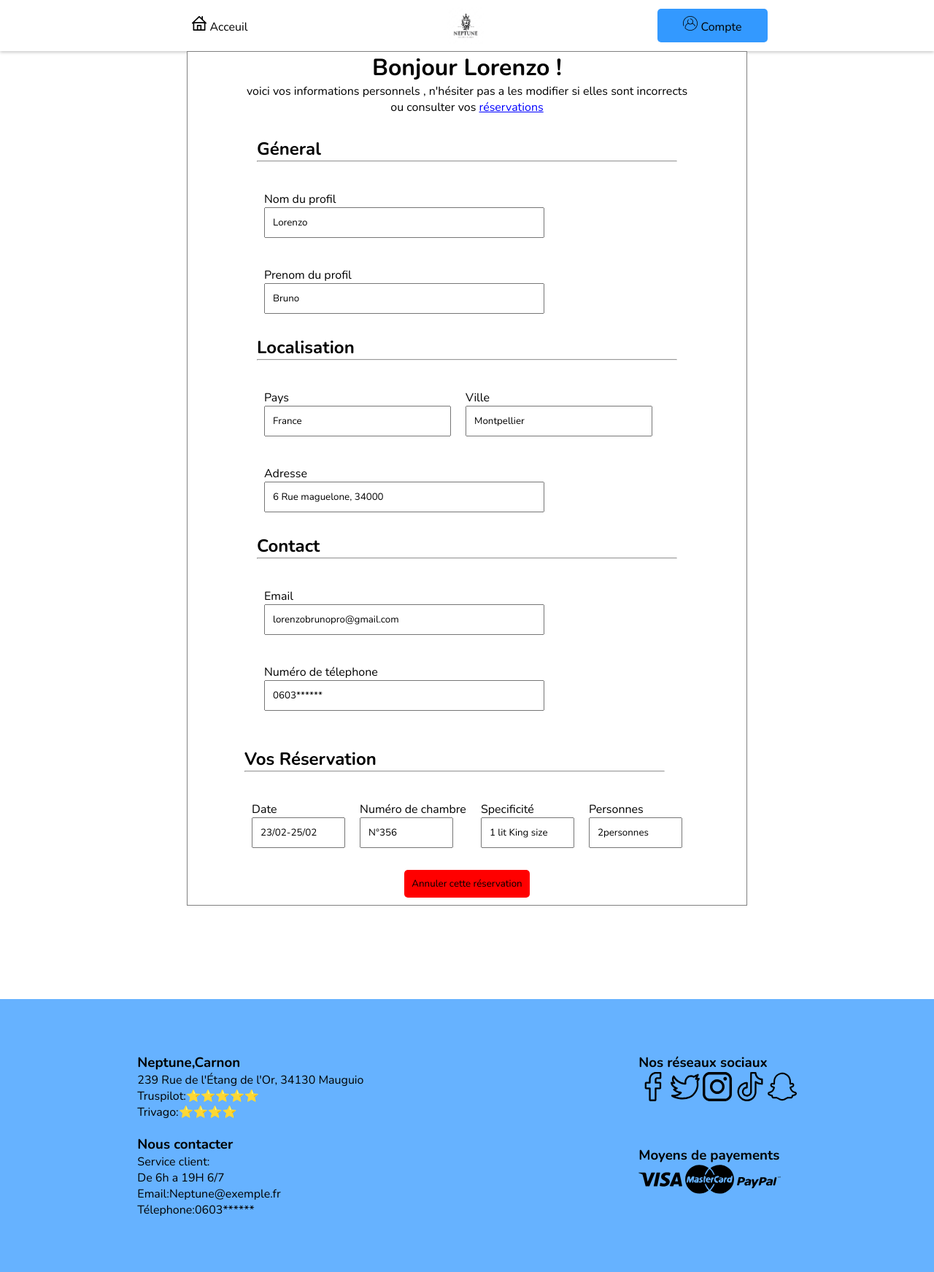
After one commit to LorenzoBruno1/Neptune2, a PHP site: page /public/profil.php in a window 1280 px wide. The commit adds this page. Shown: the whole page at 73% size. Run offline with PHP 8.4, Linux system fonts and the light colour scheme.

Commit message:
création de la page de profil + réservation

```diff
--- a/index.php
+++ b/index.php
@@ -35,7 +35,6 @@
             restaurant, une terrasse, une piscine.</p>
     </div>
     <div class="services-c">
-        <h1 class="service--title">Services et facilités</h1>
         <div class="services--img-c">
             <img src="./img/bed.png" alt="bed" class="service--img" height="200px">
             <img src="./img/breakfast.png" alt="bed" class="service--img" height="200px">
--- /dev/null
+++ b/public/profil.php
@@ -0,0 +1,100 @@
+<!DOCTYPE html>
+<html lang="en">
+
+<head>
+    <meta charset="UTF-8">
+    <meta http-equiv="X-UA-Compatible" content="IE=edge">
+    <meta name="viewport" content="width=device-width, initial-scale=1.0">
+    <link rel="preconnect" href="https://fonts.googleapis.com">
+    <link rel="preconnect" href="https://fonts.gstatic.com" crossorigin>
+    <link href="https://fonts.googleapis.com/css2?family=Nunito:wght@400;700&display=swap" rel="stylesheet">
+    <link rel="stylesheet" href="../style/profil.css">
+    <title>Neptune</title>
+</head>
+
+<body>
+    <?php
+    require("../components/navbar.php")
+    ?>
+    <div class="profil-main-c">
+        <div class="profil-middle">
+            <div class="profil-middle-introduction">
+                <h1>Bonjour Lorenzo !</h1>
+                <span>voici vos informations personnels , n'hésiter pas a les modifier si elles sont incorrects</span>
+                <span>ou consulter vos <a href="#reservations" class="profil-introduction-link">réservations</a></span>
+            </div>
+            <div class="profil-general">
+                <h2 class="profil-general-title">Géneral</h2>
+                <hr>
+                <div class="profil-name-c">
+                    <span class="profil-general-name">Nom du profil</span>
+                    <input type="text" value="Lorenzo" class="profil-name-input">
+                </div>
+                <div class="profil-name-c">
+                    <span class="profil-general-name">Prenom du profil</span>
+                    <input type="text" value="Bruno" class="profil-name-input">
+                </div>
+            </div>
+            <div class="profil-general">
+                <h2 class="profil-general-title">Localisation</h2>
+                <hr>
+                <div class="profil-localisation">
+                    <div class="profil-name-c">
+                        <span class="profil-general-country">Pays</span>
+                        <input type="text" value="France" class="profil-name-country">
+                    </div>
+                    <div class="profil-name-c">
+                        <span class="profil-general-city">Ville</span>
+                        <input type="text" value="Montpellier" class="profil-name-city">
+                    </div>
+                </div>
+                <div class="profil-name-c">
+                    <span class="profil-general-name">Adresse</span>
+                    <input type="text" value="6 Rue maguelone, 34000" class="profil-name-input">
+                </div>
+            </div>
+            <div class="profil-general">
+                <h2 class="profil-general-title">Contact</h2>
+                <hr>
+                <div class="profil-name-c">
+                    <span class="profil-general-name">Email</span>
+                    <input type="text" value="lorenzobrunopro@gmail.com" class="profil-name-input">
+                </div>
+                <div class="profil-number-c">
+                    <span class="profil-general-name">Numéro de télephone</span>
+                    <input type="text" value="0603******" class="profil-name-input">
+                </div>
+            </div>
+            <div class="profil-general">
+                <h2 class="profil-general-title" id="reservations">Vos Réservation</h2>
+                <hr>
+                <div class="reservation-list">
+                    <div class="profil-name-c">
+                        <span class="profil-general-name">Date</span>
+                        <input type="text" value="23/02-25/02" class="profil-reservation-date">
+                    </div>
+                    <div class="profil-number-c">
+                        <span class="profil-general-name">Numéro de chambre</span>
+                        <input type="text" value="N°356" class="profil-reservation-roomnbr">
+                    </div>
+                    <div class="profil-number-c">
+                            <span class="profil-general-name">Specificité</span>
+                            <input type="text" value="1 lit King size" class="profil-reservation-roomnbr">
+                    </div>
+                    <div class="profil-number-c">
+                            <span class="profil-general-name">Personnes</span>
+                            <input type="text" value="2personnes" class="profil-reservation-roomnbr">
+                        </div>
+                </div>
+                <div class="profil-number-btn">
+                            <button class="reservation-cancel-btn">Annuler cette réservation</button>
+                        </div>
+            </div>
+        </div>
+    </div>
+    <?php
+    require("../components/footer.php")
+    ?>
+</body>
+
+</html>
--- /dev/null
+++ b/style/profil.css
@@ -0,0 +1,92 @@
+*{
+    margin:0;
+    padding:0;
+    box-sizing: border-box;
+    font-family: "Nunito",sans-serif;
+}
+li{
+    list-style-type: none;
+}
+a{
+    color: inherit;
+    text-decoration: none;
+}
+html{
+    scroll-behavior: smooth;
+}
+hr{
+    width:45vw;
+}
+.profil-main-c{
+    display: flex;
+    flex-direction: column;
+    align-items: center;
+    justify-content: center;
+}
+.profil-middle{
+    display: flex;
+    align-items: center;
+    flex-direction: column;
+    background-color: white;
+    border: 1px solid grey;
+    height: 100%;
+    width: 60vw;
+}
+.profil-middle-introduction{
+    display: flex;
+    flex-direction: column;
+    align-items: center;
+    text-align: center;
+}
+.profil-general{
+    margin-top: 30px;
+    text-align:start;
+}
+.profil-name-c,.profil-number-c{
+    display: flex;
+    flex-direction: column;
+    margin-top:5vh;
+}
+.profil-number-c{
+    margin-bottom: 20px;
+}
+.profil-name-input{
+    padding: 10px;
+    width: 30vw;
+}
+.profil-localisation{
+    display: flex;
+}
+.profil-name-country,.profil-name-city{
+    margin-inline: 10px;
+    padding: 10px;
+    width: 20vw;
+}
+.profil-general-country,.profil-general-city,.profil-general-name,.profil-name-input{
+    margin-inline: 10px;
+}
+.profil-introduction-link{
+    text-decoration: underline;
+    color: blue;
+}
+.profil-reservation-date,.profil-reservation-roomnbr{
+    margin-inline: 10px;
+    padding: 10px;
+    width: 10vw;
+}
+.reservation-list{
+    display: flex;
+}
+.reservation-cancel-btn{
+    padding: 10px;
+    background-color: red;
+    cursor: pointer;
+    border-radius: 5px;
+    border: none;
+    margin: 10px;
+}
+.profil-number-btn{
+    display: flex;
+    align-items: center;
+    justify-content: center;
+}
```
Also changed, not shown: style/index.css (+2 -5 lines), img/avatar.svg (added).
